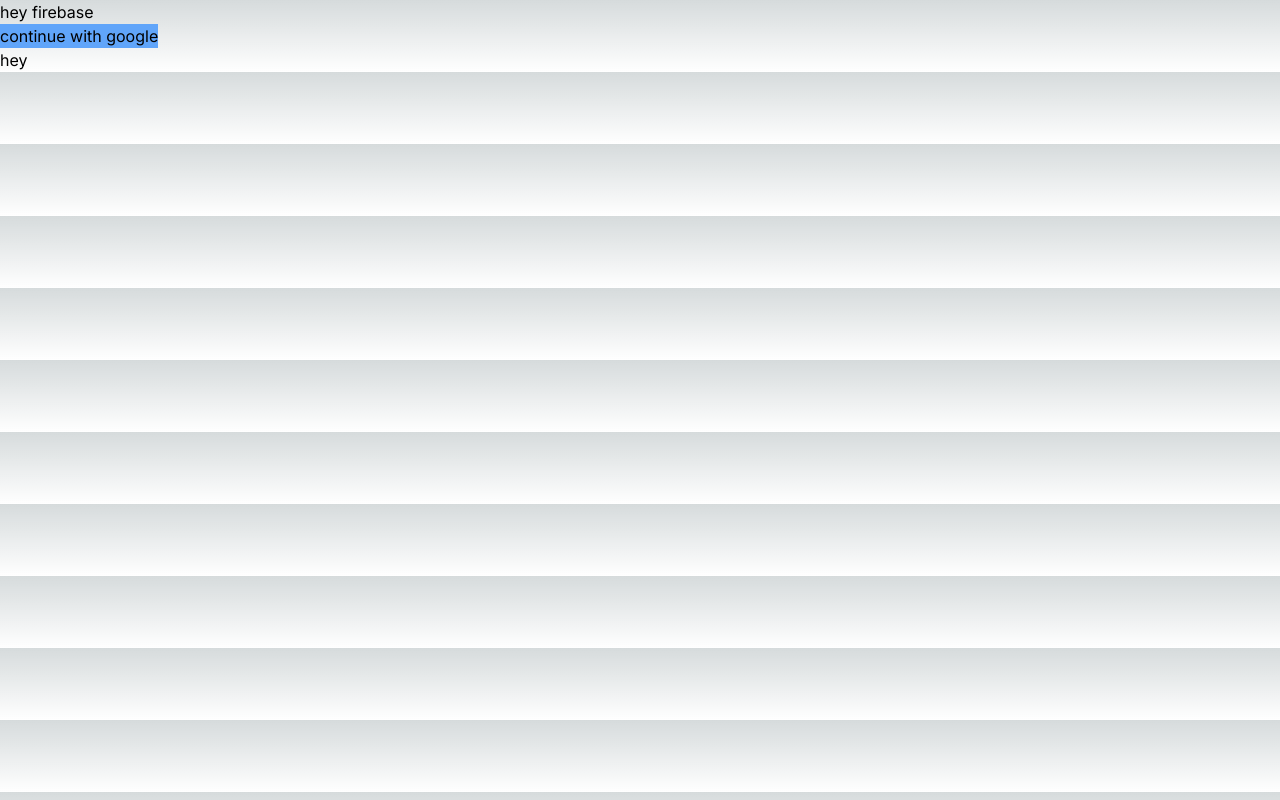
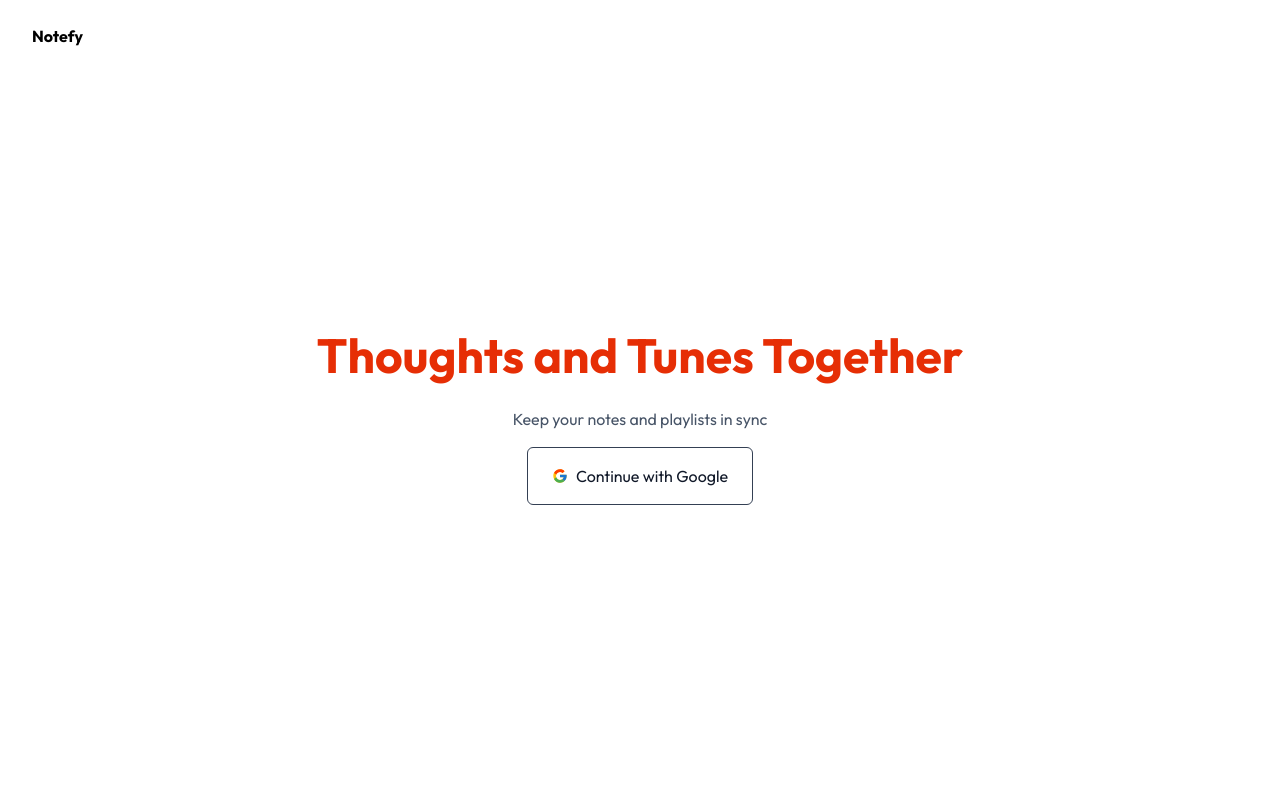
Before and after one commit to theboyce/notefy, a Next.js app: page / in a window 1280 px wide. Built offline with nearby package versions, Linux system fonts and the light colour scheme; no server answers.

Commit message:
login page done

```diff
--- /dev/null
+++ b/app/components/navbar.tsx
@@ -0,0 +1,7 @@
+import React from 'react'
+
+export default function Navbar() {
+  return (
+    <div>navbar</div>
+  )
+}
--- a/app/globals.css
+++ b/app/globals.css
@@ -1,33 +1,3 @@
 @tailwind base;
 @tailwind components;
 @tailwind utilities;
-
-:root {
-  --foreground-rgb: 0, 0, 0;
-  --background-start-rgb: 214, 219, 220;
-  --background-end-rgb: 255, 255, 255;
-}
-
-@media (prefers-color-scheme: dark) {
-  :root {
-    --foreground-rgb: 255, 255, 255;
-    --background-start-rgb: 0, 0, 0;
-    --background-end-rgb: 0, 0, 0;
-  }
-}
-
-body {
-  color: rgb(var(--foreground-rgb));
-  background: linear-gradient(
-      to bottom,
-      transparent,
-      rgb(var(--background-end-rgb))
-    )
-    rgb(var(--background-start-rgb));
-}
-
-@layer utilities {
-  .text-balance {
-    text-wrap: balance;
-  }
-}
--- a/app/layout.tsx
+++ b/app/layout.tsx
@@ -1,8 +1,8 @@
 import type { Metadata } from "next";
-import { Inter } from "next/font/google";
+import { Outfit } from "next/font/google";
 import "./globals.css";
 
-const inter = Inter({ subsets: ["latin"] });
+const inter = Outfit({ subsets: ["latin"],weight: ['100', '400', '700'], });
 
 export const metadata: Metadata = {
   title: "Notefy",
--- /dev/null
+++ b/app/notes/layout.tsx
@@ -0,0 +1,17 @@
+import Navbar from "../components/navbar"
+
+
+export default function DashboardLayout({
+    children, // will be a page or nested layout
+  }: {
+    children: React.ReactNode
+  }) {
+    return (
+      <section>
+        {/* Include shared UI here e.g. a header or sidebar */}
+        <Navbar />
+
+        {children}
+      </section>
+    )
+  }
--- a/app/page.tsx
+++ b/app/page.tsx
@@ -8,6 +8,7 @@ import {
 } from "firebase/auth";
 import { auth } from "./firebase";
 import { useRouter } from "next/navigation";
+import { FcGoogle } from "react-icons/fc";
 
 export default function Home() {
   const router = useRouter();
@@ -25,12 +26,16 @@ export default function Home() {
   };
 
   return (
-    <main>
-      <div>hey firebase</div>
-      <button onClick={handleGoogleSignIn} className="bg-blue-400">
-        continue with google
+    <main className="h-screen bg-white flex flex-col px-8 py-6">
+      <div className="font-bold">Notefy</div>
+      <div className="flex flex-1 flex-col justify-center items-center gap-4">
+      <h2 className="font-bold text-[3rem] text-primary">Thoughts and Tunes Together</h2>
+      <p className="text-blueGray">Keep your notes and playlists in sync</p>
+      <button onClick={handleGoogleSignIn} className="bg-white  border border-darkBlue hover:bg-secondary hover:border hover:border-primary text-darkGray py-4 px-6 rounded-md flex items-center gap-2">
+      <FcGoogle/>
+Continue with Google
       </button>
-      <p>hey</p>
+      </div>
     </main>
   );
 }
--- a/package.json
+++ b/package.json
@@ -12,7 +12,8 @@
     "firebase": "^10.12.2",
     "next": "14.2.3",
     "react": "^18",
-    "react-dom": "^18"
+    "react-dom": "^18",
+    "react-icons": "^5.2.1"
   },
   "devDependencies": {
     "@types/node": "^20",
--- a/tailwind.config.ts
+++ b/tailwind.config.ts
@@ -8,10 +8,12 @@ const config: Config = {
   ],
   theme: {
     extend: {
-      backgroundImage: {
-        "gradient-radial": "radial-gradient(var(--tw-gradient-stops))",
-        "gradient-conic":
-          "conic-gradient(from 180deg at 50% 50%, var(--tw-gradient-stops))",
+      colors: {
+        primary: "#E62E05", // E62E05
+        secondary: "#FFE6D5", // FFE6D5
+        darkBlue: "#344054", // 344054
+        blueGray: "#475467", // 475467
+        darkGray: "#101828", // 101828
       },
     },
   },
```
Also changed, not shown: 1 other file (tests, documents, lock files or other folders).
